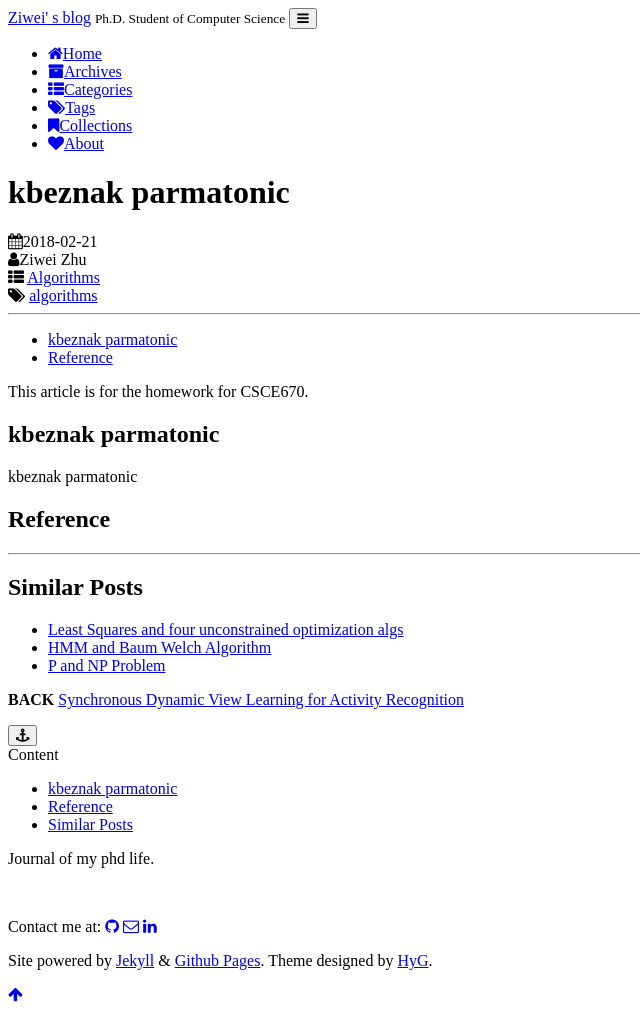
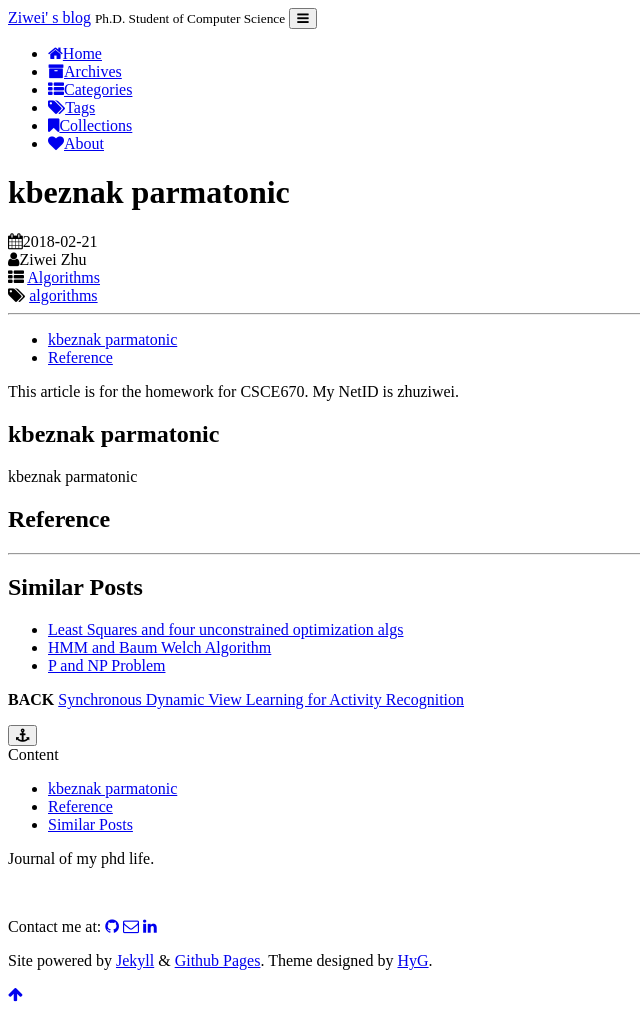
Before and after one commit to Zziwei/Zziwei.github.io, a Jekyll site: the page built from _posts/2018-02-21-kbeznak-parmatonic.md, in a window 1280 px wide. Shown: the whole page, without its empty margins (0-640 px from the left). Built offline with Jekyll 4.4.1, drawn with Linux system fonts in a browser that asks for light colours; comment, search, counter and statistics services are not loaded; a style sheet for code colours, icons or effects is not loaded.

Commit message:
upload kbeznak parmatonic
upload kbeznak parmatonic

```diff
--- a/_posts/2018-02-21-kbeznak-parmatonic.md
+++ b/_posts/2018-02-21-kbeznak-parmatonic.md
@@ -9,7 +9,7 @@ author: Ziwei Zhu
 * content
 {:toc}
 
-This article is for the homework for CSCE670.
+This article is for the homework for CSCE670. My NetID is zhuziwei.
 
 
 ## kbeznak parmatonic
```
